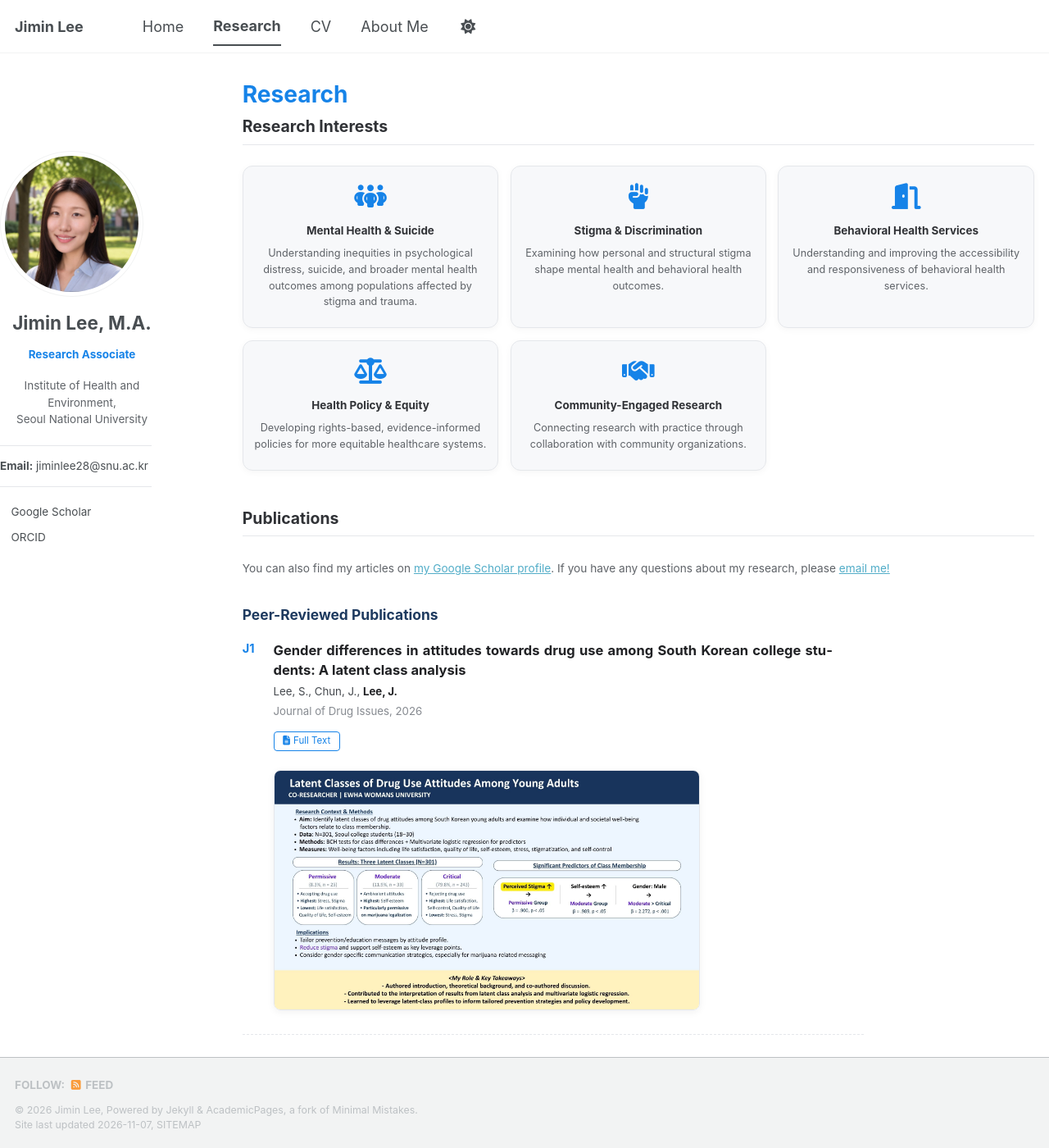
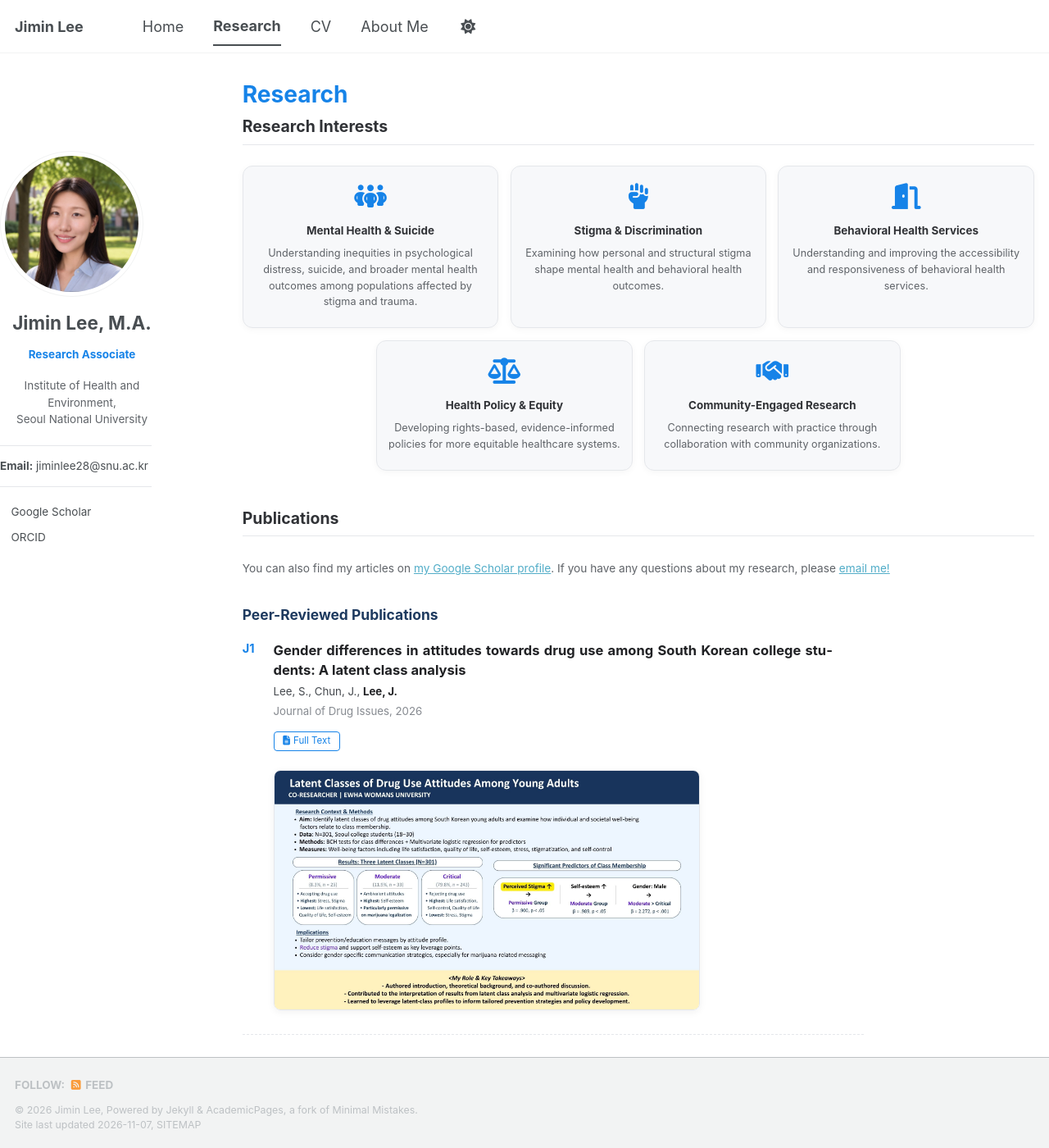
Before and after one commit to jiminlee-research/jiminlee-research.github.io, a Jekyll site: the page built from _pages/publications.html, in a window 1280 px wide and 1400 px high. Shown: the whole window at 82% size. Built offline with Jekyll 4.4.1, drawn with Linux system fonts in a browser that asks for light colours; a style sheet for code colours, icons or effects is not loaded.

Commit message:
Center the last row of interest cards on narrower screens
Co-Authored-By: Claude Opus 5.5 <noreply@anthropic.com>
Claude-Session: https://claude.ai/code/session_01PcjxNfDHwsJtJ6agebrJHV

```diff
--- a/_pages/publications.html
+++ b/_pages/publications.html
@@ -39,9 +39,10 @@ author_profile: true
 .pub-figure img { width:100%; display:block; border-radius:8px; border:1px solid #e5e7eb; box-shadow:0 2px 10px rgba(0,0,0,.06); }
 .ri-head { border-bottom:1px solid #e5e7eb; padding-bottom:.5rem; margin-bottom:1.4rem; }
 .ri-head h2 { margin:0; border:0; font-size:1.08rem; color:#303236; }
-.ri-grid { display:grid; grid-template-columns:repeat(5,minmax(0,1fr)); gap:.8rem; margin-bottom:2.6rem; }
-@media (max-width:1280px){ .ri-grid{grid-template-columns:repeat(3,minmax(0,1fr));} }
-@media (max-width:600px){ .ri-grid{grid-template-columns:repeat(2,minmax(0,1fr));} }
+.ri-grid { display:flex; flex-wrap:wrap; justify-content:center; gap:.8rem; margin-bottom:2.6rem; }
+.ri-grid > .ri-card { box-sizing:border-box; flex:0 0 calc((100% - 3.2rem) / 5); min-width:0; }
+@media (max-width:1280px){ .ri-grid > .ri-card { flex-basis:calc((100% - 1.6rem) / 3); } }
+@media (max-width:600px){ .ri-grid > .ri-card { flex-basis:calc((100% - .8rem) / 2); } }
 .ri-card { background:#f7f8fa; border:1px solid #e5e7eb; border-radius:12px; padding:1.2rem .6rem; text-align:center; box-shadow:0 2px 8px rgba(0,0,0,.04); }
 .ri-card i { font-size:1.76rem; color:#1683e8; margin-bottom:.9rem; }
 .ri-card h3 { font-size:clamp(.68rem, 1.05vw, .78rem); hyphens:none; overflow-wrap:normal; color:#303236; margin:0 0 .5rem; line-height:1.35; }
```
